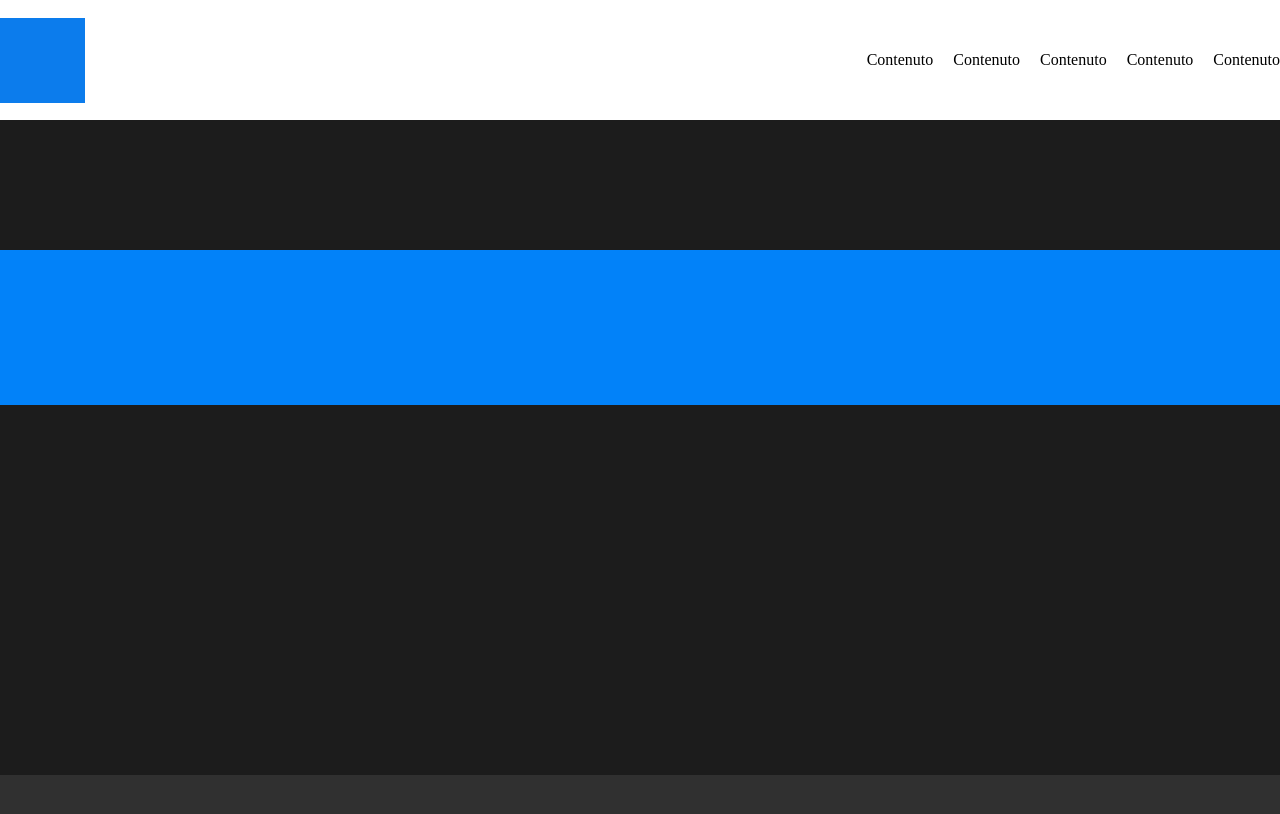
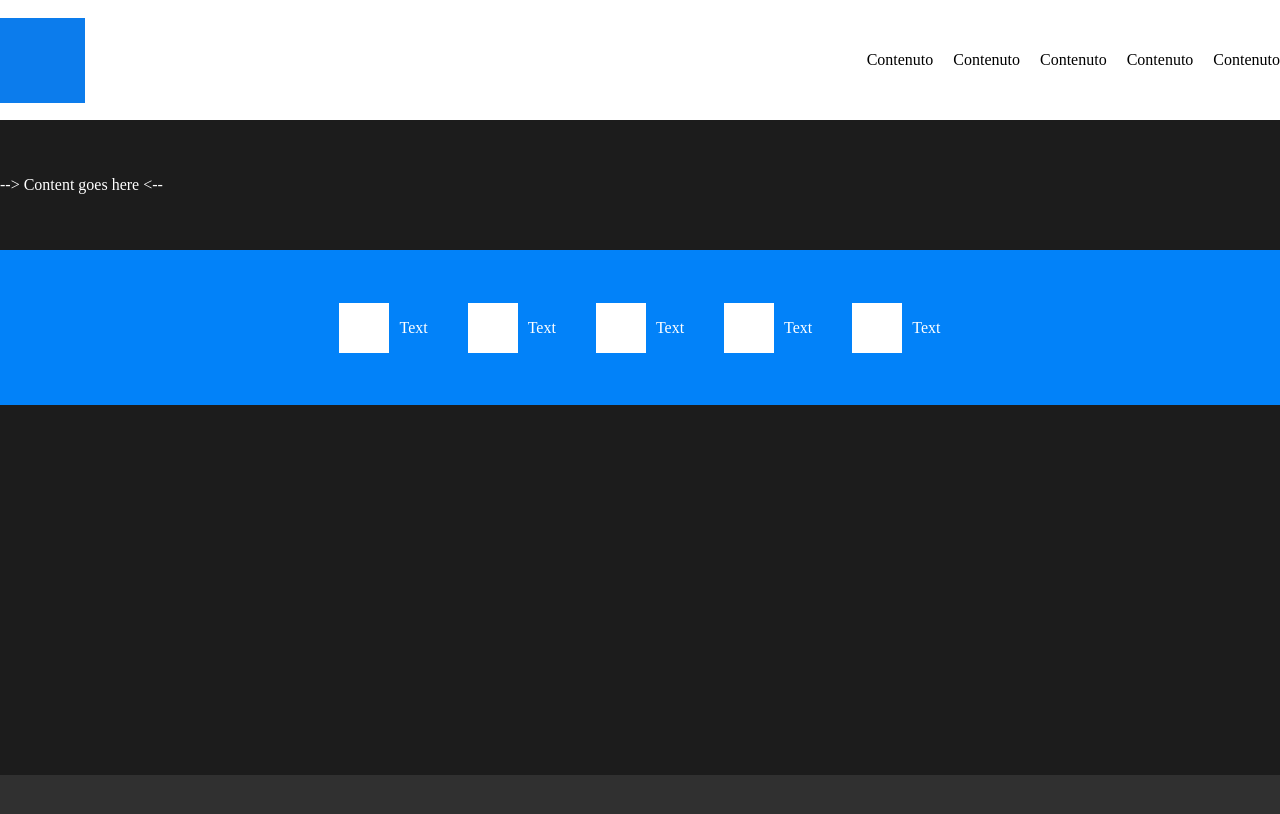
Before and after one commit to giorgiagalbullicavazzini/vite-comics, a Vue app: page / in a window 1280 px wide. Shown: the top 814 px of the page. Built offline with nearby package versions, Linux system fonts and the light colour scheme.

Commit message:
main layout

```diff
--- a/src/components/main/MainBottom.vue
+++ b/src/components/main/MainBottom.vue
@@ -1,15 +1,26 @@
 <script>
+import ShopButton from './ShopButton.vue';
+
 export default {
     data() {
         return {
         }
+    },
+    components: {
+        ShopButton
     }
 }
 </script>
 
 <template>
     <div id="main-bottom">
-        <div class="container"></div>
+        <div class="container">
+            <ShopButton></ShopButton>
+            <ShopButton></ShopButton>
+            <ShopButton></ShopButton>
+            <ShopButton></ShopButton>
+            <ShopButton></ShopButton>
+        </div>
     </div>
 </template>
 
@@ -19,6 +30,9 @@ export default {
 }
 
 .container {
+    align-items: center;
+    display: flex;
+    justify-content: center;
     height: 155px;
 }
 </style>
--- a/src/components/main/MainTop.vue
+++ b/src/components/main/MainTop.vue
@@ -9,7 +9,9 @@ export default {
 
 <template>
     <div id="main-top">
-        <div class="container"></div>
+        <div class="container">
+            --&gt; Content goes here &lt;--
+        </div>
     </div>
 </template>
 
@@ -19,6 +21,9 @@ export default {
 }
 
 .container {
+    align-items: center;
+    color: #ffffff;
+    display: flex;
     height: 130px;
 }
 </style>
--- /dev/null
+++ b/src/components/main/ShopButton.vue
@@ -0,0 +1,31 @@
+<script>
+export default {
+    data() {
+        return {
+        }
+    }
+}
+</script>
+
+<template>
+    <div class="button">
+        <div class="image"></div>
+        <div class="text">Text</div>
+    </div>
+</template>
+
+<style scoped>
+.button {
+    align-items: center;
+    color: #ffffff;
+    display: flex;
+    margin: 0 20px;
+}
+
+.image {
+    aspect-ratio: 1;
+    background-color: #ffffff;
+    margin-right: 10px;
+    width: 50px;
+}
+</style>
```
